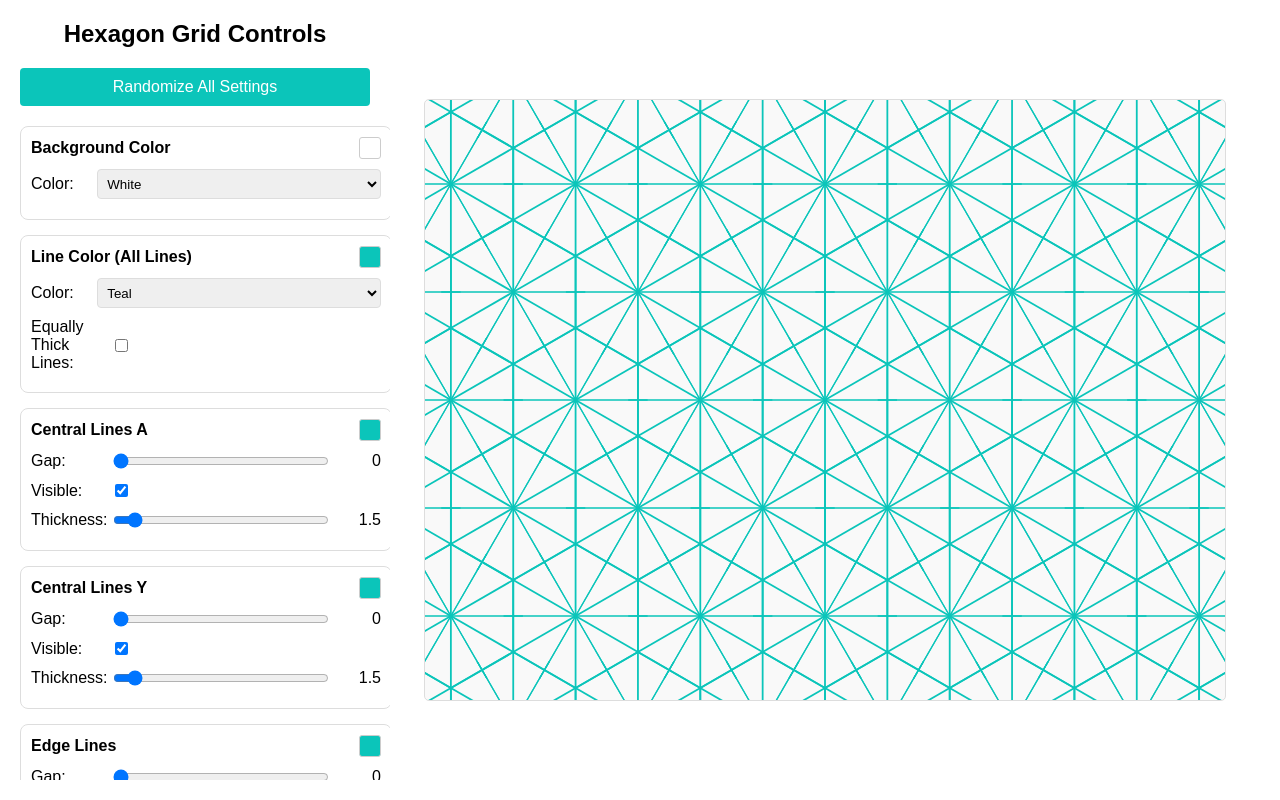
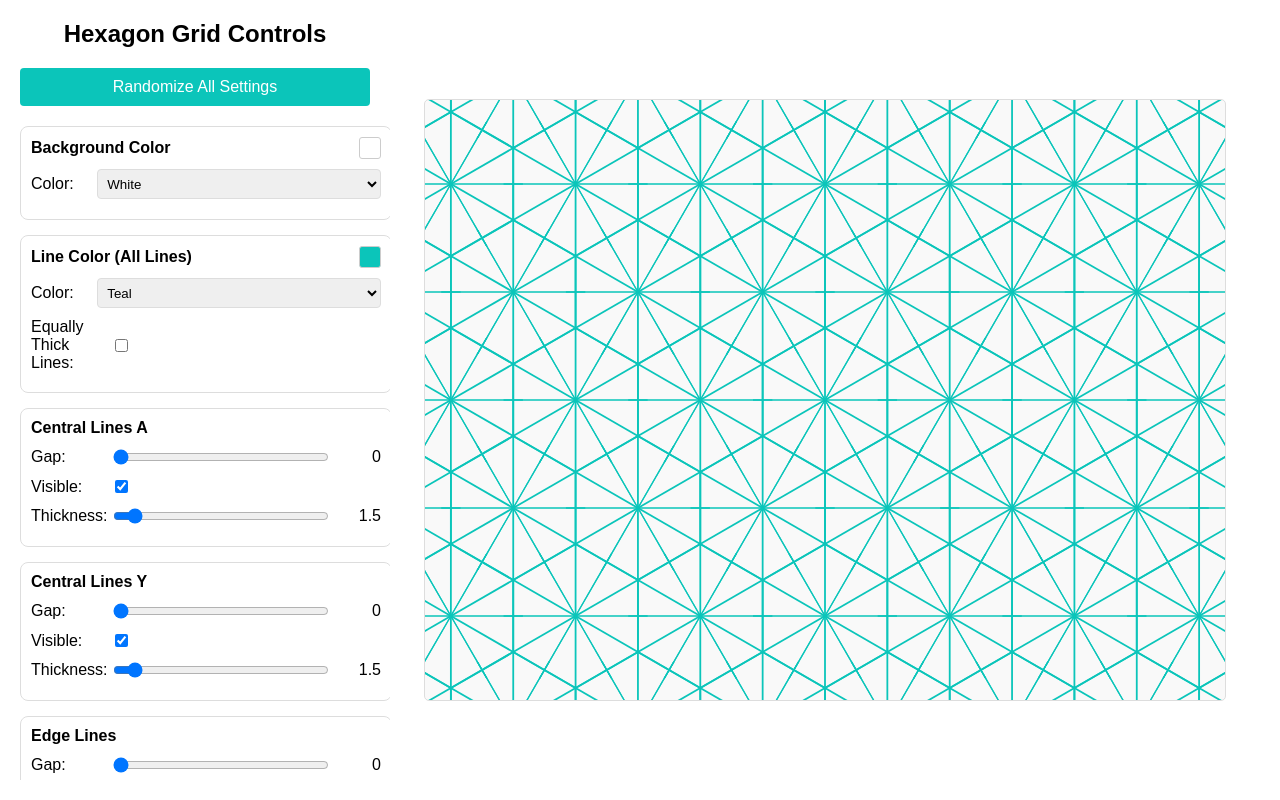
Before and after one commit to brayriebond/hexagonal-pattern-visualizer, a website: page public/index.html in a window 1280 px wide. Drawn offline with Linux system fonts and the light colour scheme.

Commit message:
Update index.html

```diff
--- a/public/index.html
+++ b/public/index.html
@@ -188,7 +188,6 @@
       <div class="line-control-group">
         <div class="line-control-header">
           Central Lines A
-          <div class="color-preview" id="blueYColorPreview" style="background-color: #0BC5BA;"></div>
         </div>
 
         <!-- Color control removed - using global color -->
@@ -215,7 +214,6 @@
       <div class="line-control-group">
         <div class="line-control-header">
           Central Lines Y
-          <div class="color-preview" id="blueAColorPreview" style="background-color: #0BC5BA;"></div>
         </div>
 
         <!-- Color control removed - using global color -->
@@ -242,7 +240,6 @@
       <div class="line-control-group">
         <div class="line-control-header">
           Edge Lines
-          <div class="color-preview" id="blackColorPreview" style="background-color: #0BC5BA;"></div>
         </div>
 
         <!-- Color control removed - using global color -->
@@ -269,7 +266,6 @@
       <div class="line-control-group">
         <div class="line-control-header">
           Extra Lines
-          <div class="color-preview" id="redColorPreview" style="background-color: #0BC5BA;"></div>
         </div>
 
         <!-- Color control removed - using global color -->
```
